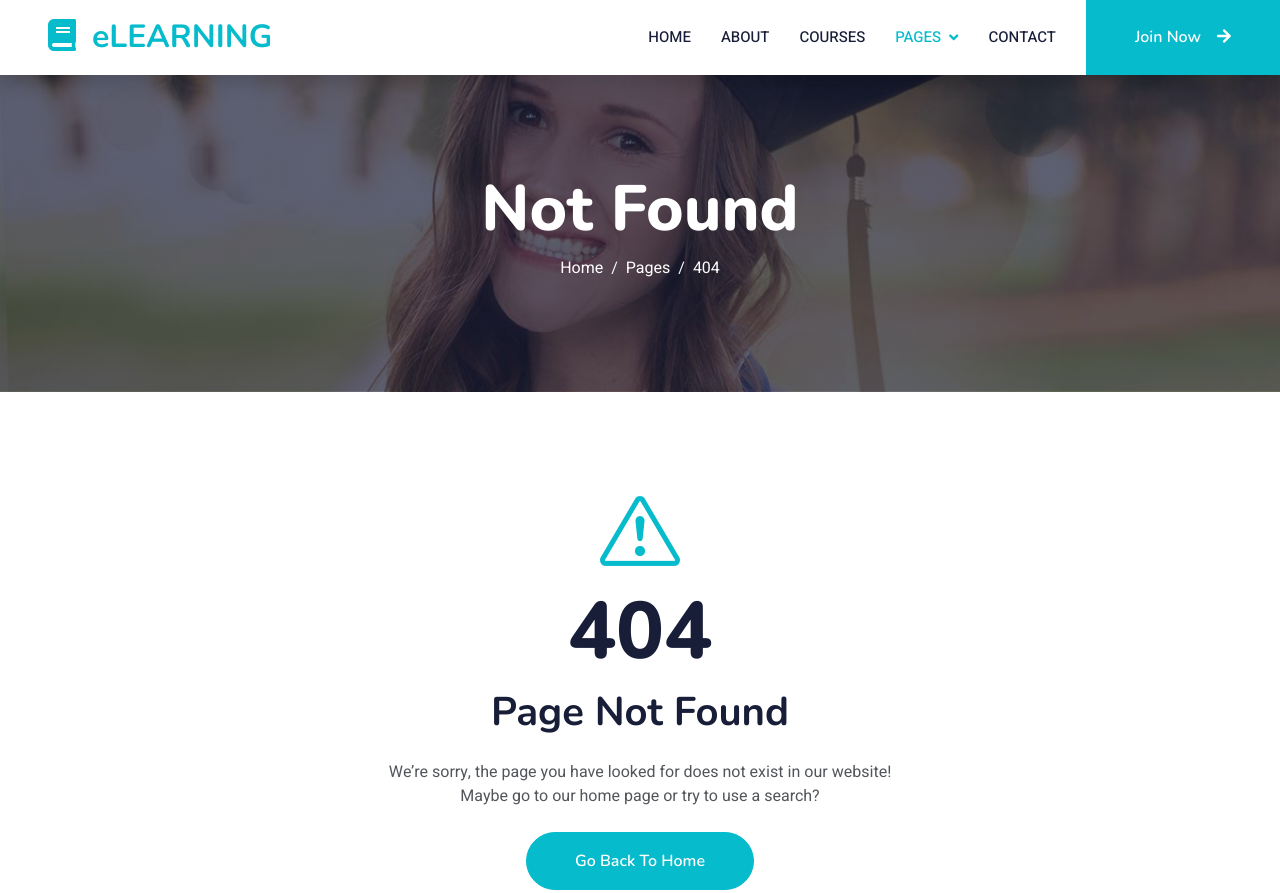
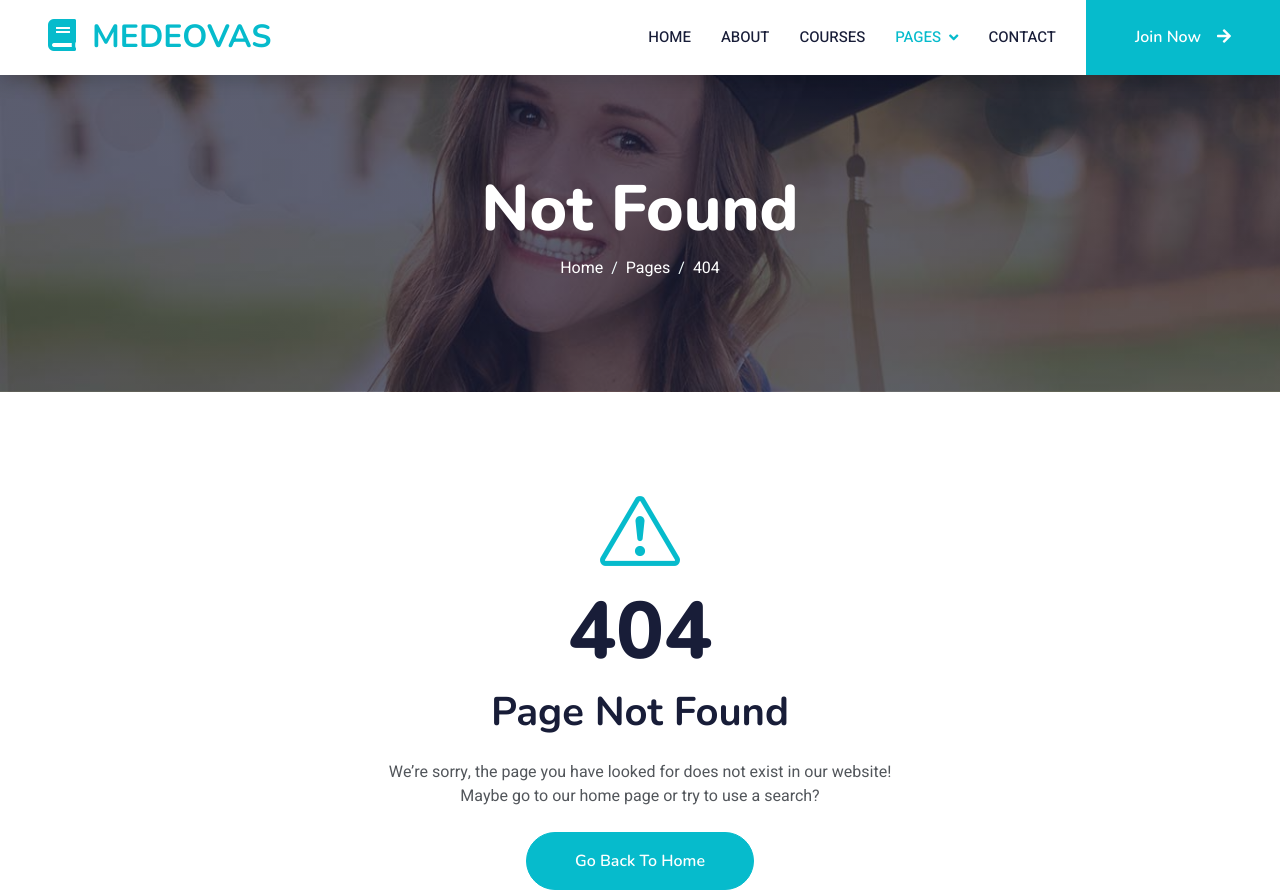
Before and after one commit to susanart/OVAmetodologia, a plain HTML site: page 404.html in a window 1280 px wide. Shown: the top 893 px of the page. Drawn offline with nearby package versions, Linux system fonts and the light colour scheme.

Commit message:
medeovas

```diff
--- a/404.html
+++ b/404.html
@@ -44,7 +44,7 @@
     <!-- Navbar Start -->
     <nav class="navbar navbar-expand-lg bg-white navbar-light shadow sticky-top p-0">
         <a href="index.html" class="navbar-brand d-flex align-items-center px-4 px-lg-5">
-            <h2 class="m-0 text-primary"><i class="fa fa-book me-3"></i>eLEARNING</h2>
+            <h2 class="m-0 text-primary"><i class="fa fa-book me-3"></i>MEDEOVAS</h2>
         </a>
         <button type="button" class="navbar-toggler me-4" data-bs-toggle="collapse" data-bs-target="#navbarCollapse">
             <span class="navbar-toggler-icon"></span>
```
Also changed, not shown: about.html (+1 -1 lines), contact.html (+1 -1 lines), courses.html (+1 -1 lines), index.html (+1 -1 lines), team.html (+1 -1 lines), testimonial.html (+1 -1 lines).
